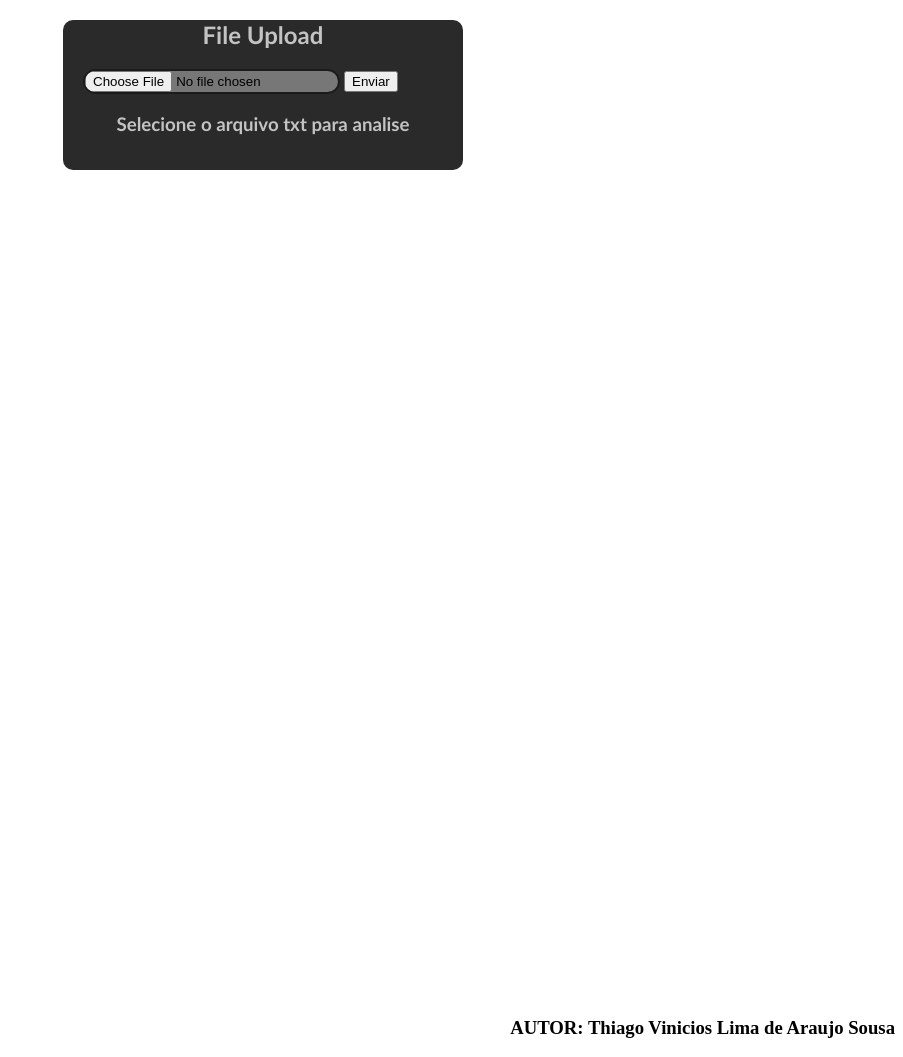
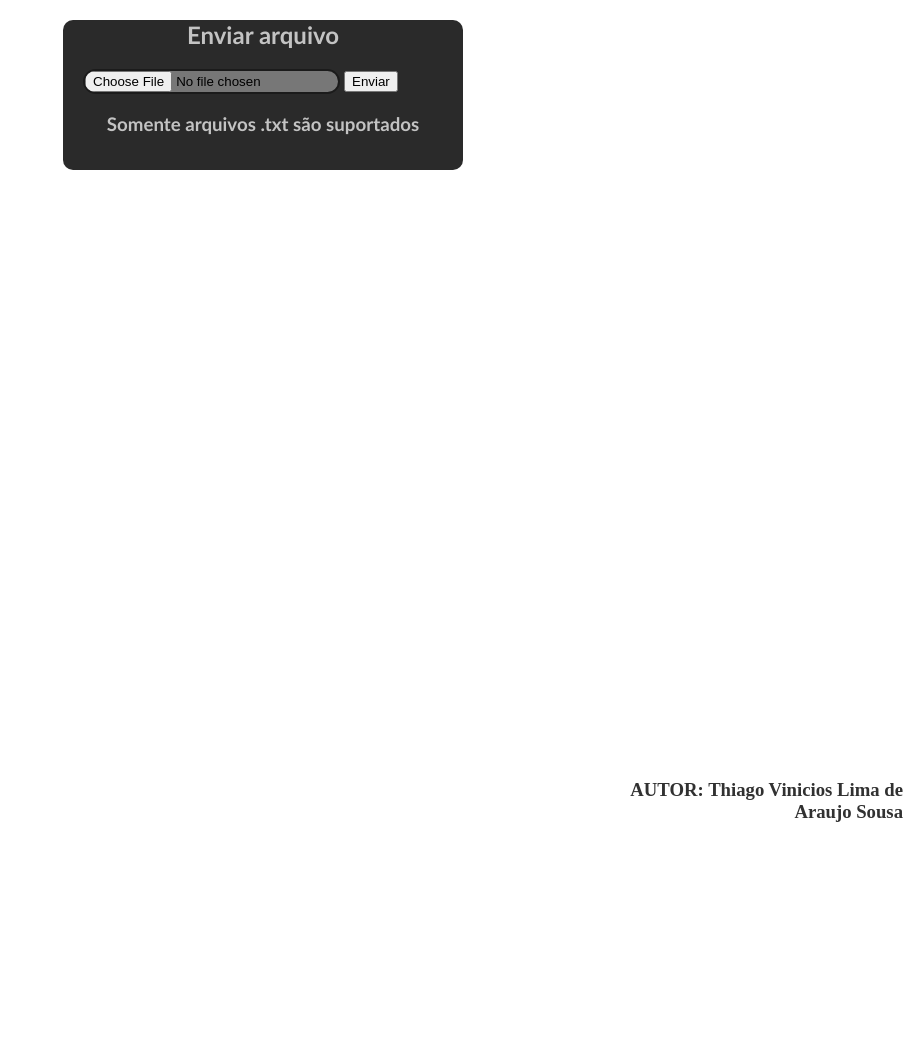
Before and after one commit to tvlas/text-analyzer, a Django app: page /upload/loadfile/ in a window 1280 px wide. Shown: the whole page, without its empty margins (377-1280 px from the left). After the commit the page ends 822 px from the top, so only its background shows below. Run offline with Django 4.2, Linux system fonts and the light colour scheme.

Commit message:
footer and text corrections

```diff
--- a/static/styles.css
+++ b/static/styles.css
@@ -27,3 +27,10 @@ input[type="file"] {
     font-family: 'Gill Sans', 'Gill Sans MT', Calibri, 'Trebuchet MS', sans-serif;
 
 }
+
+.autor {
+    color: rgb(49, 49, 49);
+    position: absolute;
+    top: 95%;
+    left: 77%;
+}
--- a/upload/templates/upload/base.html
+++ b/upload/templates/upload/base.html
@@ -5,7 +5,7 @@
 <head>
     <meta charset="UTF-8">
     <meta name="viewport" content="width=device-width, initial-scale=1.0">
-    <title>Leitor de arquivos de texto</title>
+    <title>Analisador de arquivos txt</title>
     <link rel="stylesheet" href="{% static '/styles.css' %}">
 
 </head>
@@ -13,12 +13,7 @@
     {% block content %}
     {% endblock %}
     <footer style="text-align:right;">
-        <br><br><br><br><br><br><br><br><br><br>
-        <br><br><br><br><br><br><br><br><br><br>
-        <br><br><br><br><br><br><br><br><br><br>
-        <br><br><br><br><br><br><br><br><br><br>
-        <br><br><br><br><br><br>
-<h3>AUTOR: Thiago Vinicios Lima de Araujo Sousa</h3>
+<h3 class="autor">AUTOR: Thiago Vinicios Lima de Araujo Sousa</h3>
       </footer>
 </body>
 </html>
--- a/upload/templates/upload/upload.html
+++ b/upload/templates/upload/upload.html
@@ -3,13 +3,13 @@
 
 {% block content %}
     <div class= "container">
-    <h2 class= "title">File Upload</h2>
+    <h2 class= "title">Enviar arquivo</h2>
 
     <form action="" method="post" enctype="multipart/form-data">
         {% csrf_token %}
         <input type="file" name="document">
         <button type ="submit"> Enviar</button>
     </form>
-    <h3 class="inst"> Selecione o arquivo txt para analise</h3>
+    <h3 class="inst"> Somente arquivos .txt são suportados</h3>
 </div>
 {% endblock %}
```
